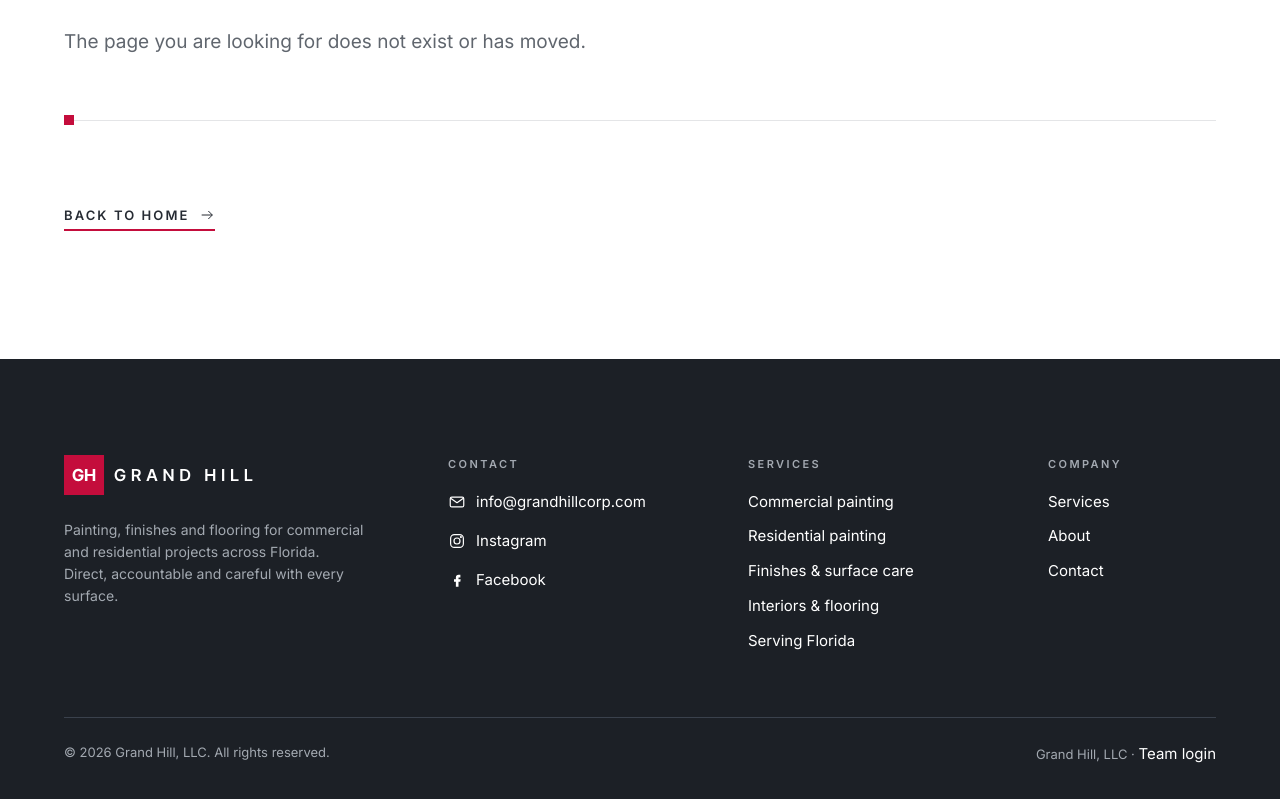
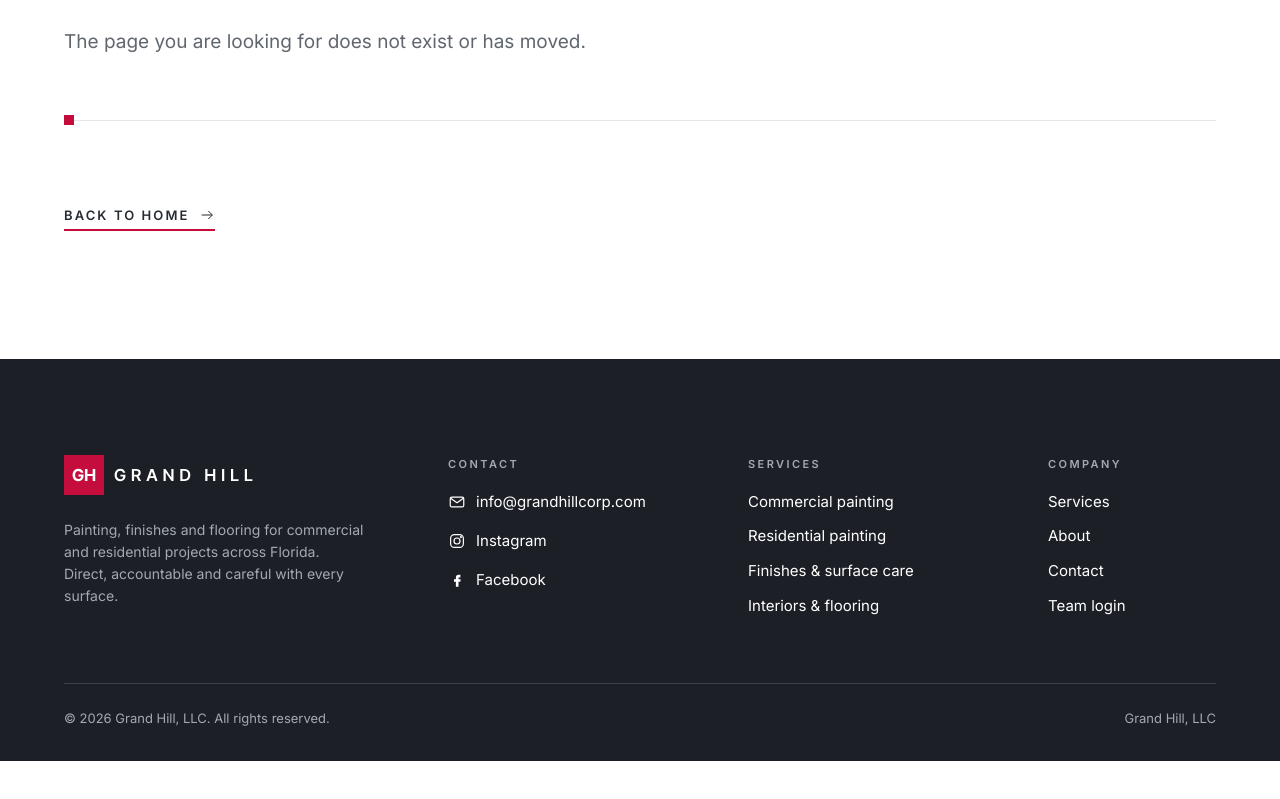
Before and after one commit to grand-hill-llc/gh-website, a website: page 404.html in a window 1280 px wide. Shown: the part 323-1122 px from the top of the page. After the commit the page ends 1084 px from the top, so only its background shows below. Drawn offline with Linux system fonts and the light colour scheme.

Commit message:
Footer: Team login under Company, remove Serving Florida
Co-Authored-By: Claude Sonnet 5.5 <noreply@anthropic.com>
Claude-Session: https://claude.ai/code/session_01N2DnddZWxGzxwUJKDmVEru

```diff
--- a/404.html
+++ b/404.html
@@ -59,10 +59,10 @@
       <div><a class="gh-footer-logo" href="/" aria-label="Grand Hill, home"><img src="/assets/logo/grand-hill-logo-reversed-transparent.svg" alt="Grand Hill" width="189" height="40"></a>
         <p class="gh-footer-tag">Painting, finishes and flooring for commercial and residential projects across Florida. Direct, accountable and careful with every surface.</p></div>
       <div><h4>Contact</h4><ul><li><a class="gh-soc-link" href="mailto:info@grandhillcorp.com"><svg class="gh-soc" viewBox="0 0 24 24" aria-hidden="true"><rect x="3" y="5.5" width="18" height="13" rx="2"/><path d="M3.5 7l8.5 6 8.5-6"/></svg>info@grandhillcorp.com</a></li><li><a class="gh-soc-link" href="https://www.instagram.com/grandhillcorp/" target="_blank" rel="noopener"><svg class="gh-soc" viewBox="0 0 24 24" aria-hidden="true"><rect x="3.5" y="3.5" width="17" height="17" rx="5"/><circle cx="12" cy="12" r="4"/><circle cx="17.2" cy="6.8" r=".6" fill="currentColor"/></svg>Instagram</a></li><li><a class="gh-soc-link" href="https://www.facebook.com/grandhillcorp/" target="_blank" rel="noopener"><svg class="gh-soc" viewBox="0 0 24 24" aria-hidden="true"><path d="M14 8.5h2.5V5H14c-2.2 0-3.5 1.5-3.5 3.6V11H8v3.4h2.5V21H14v-6.6h2.4l.5-3.4H14V9.1c0-.4.2-.6.6-.6z"/></svg>Facebook</a></li></ul></div>
-      <div><h4>Services</h4><ul><li><a href="/services/commercial-painting/">Commercial painting</a></li><li><a href="/services/residential-painting/">Residential painting</a></li><li><a href="/services/finishes-and-surface-care/">Finishes &amp; surface care</a></li><li><a href="/services/interiors-and-flooring/">Interiors &amp; flooring</a></li><li>Serving Florida</li></ul></div>
-      <div><h4>Company</h4><ul><li><a href="/services/">Services</a></li><li><a href="/about/">About</a></li><li><a href="/contact/">Contact</a></li></ul></div>
+      <div><h4>Services</h4><ul><li><a href="/services/commercial-painting/">Commercial painting</a></li><li><a href="/services/residential-painting/">Residential painting</a></li><li><a href="/services/finishes-and-surface-care/">Finishes &amp; surface care</a></li><li><a href="/services/interiors-and-flooring/">Interiors &amp; flooring</a></li></ul></div>
+      <div><h4>Company</h4><ul><li><a href="/services/">Services</a></li><li><a href="/about/">About</a></li><li><a href="/contact/">Contact</a></li><li><a href="https://app.grandhillcorp.com" rel="nofollow noopener">Team login</a></li></ul></div>
     </div>
-    <div class="gh-footer-bottom"><span>&copy; 2026 Grand Hill, LLC. All rights reserved.</span><span class="gh-footer-legal">Grand Hill, LLC &middot; <a href="https://app.grandhillcorp.com" rel="nofollow noopener">Team login</a></span></div>
+    <div class="gh-footer-bottom"><span>&copy; 2026 Grand Hill, LLC. All rights reserved.</span><span class="gh-footer-legal">Grand Hill, LLC</span></div>
   </div>
 </footer>
 <script src="/assets/js/site.js" defer></script>
```
Also changed, not shown: about/index.html (+3 -3 lines), contact/index.html (+3 -3 lines), index.html (+3 -3 lines), insights/index.html (+3 -3 lines), services/commercial-painting/index.html (+3 -3 lines), services/finishes-and-surface-care/index.html (+3 -3 lines), services/index.html (+3 -3 lines), services/interiors-and-flooring/index.html (+3 -3 lines), services/residential-painting/index.html (+3 -3 lines), thank-you/index.html (+3 -3 lines), 1 other file.
